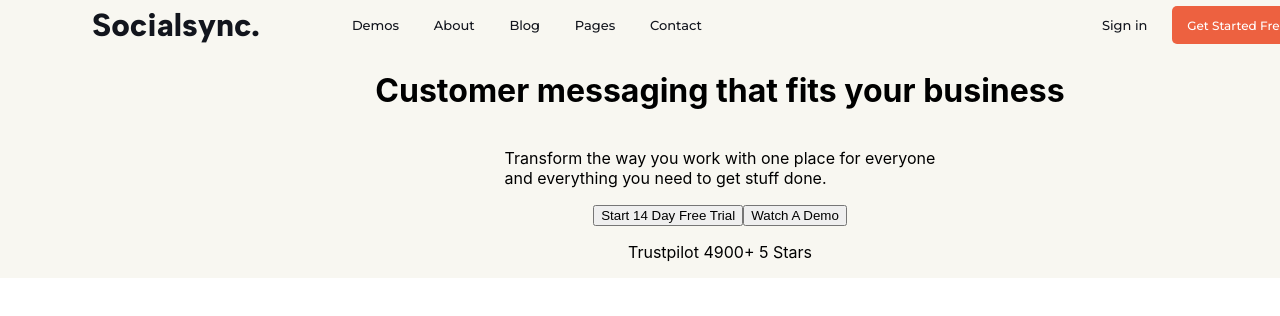
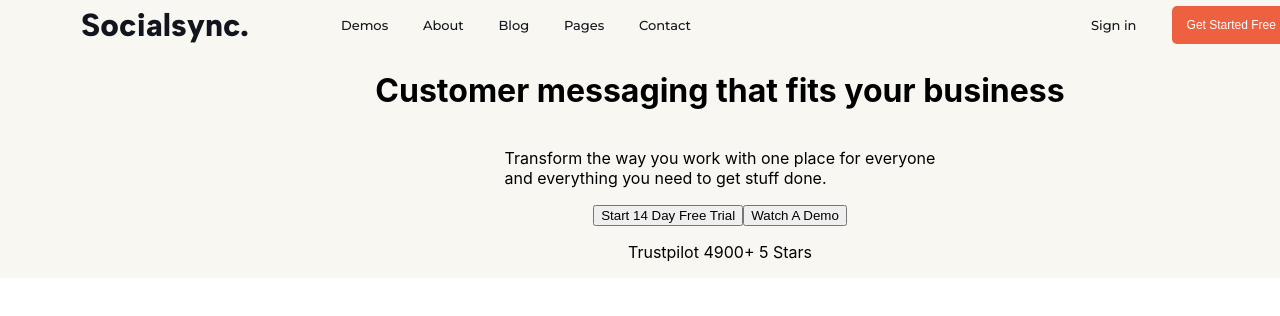
Before and after one commit to akinevans/socialsync, a React (Create React App) app: page / in a window 1280 px wide. Shown: the top 316 px of the page. Built offline with nearby package versions, Linux system fonts and the light colour scheme.

Commit message:
Add Button Component to Navigation

```diff
--- a/src/components/Navigation.css
+++ b/src/components/Navigation.css
@@ -2,6 +2,7 @@
 .nav-inner-wrapper {
   display: flex;
   flex-direction: row;
+  justify-content: center;
   align-items: center;
 }
 
@@ -59,14 +60,3 @@
   align-items: center;
   background-color: var(--secondary-bg-color);
 }
-
-.get-started-btn {
-  background-color: var(--button-color);
-  color: var(--main-bg-color);
-  border: none;
-  border-radius: 5px;
-  height: 38px;
-  padding: 0 15px;
-  font-weight: 500;
-  font-size: 12px;
-}
--- a/src/components/Navigation.js
+++ b/src/components/Navigation.js
@@ -1,5 +1,6 @@
 import React from "react";
 import "./Navigation.css";
+import Button from "./Button";
 
 export default function Navigation() {
   return (
@@ -29,7 +30,7 @@ export default function Navigation() {
           <a href='/' className='signin'>
             Sign in
           </a>
-          <button className='get-started-btn'>Get Started Free</button>
+          <Button title='Get Started Free' />
         </div>
       </div>
     </div>
```
